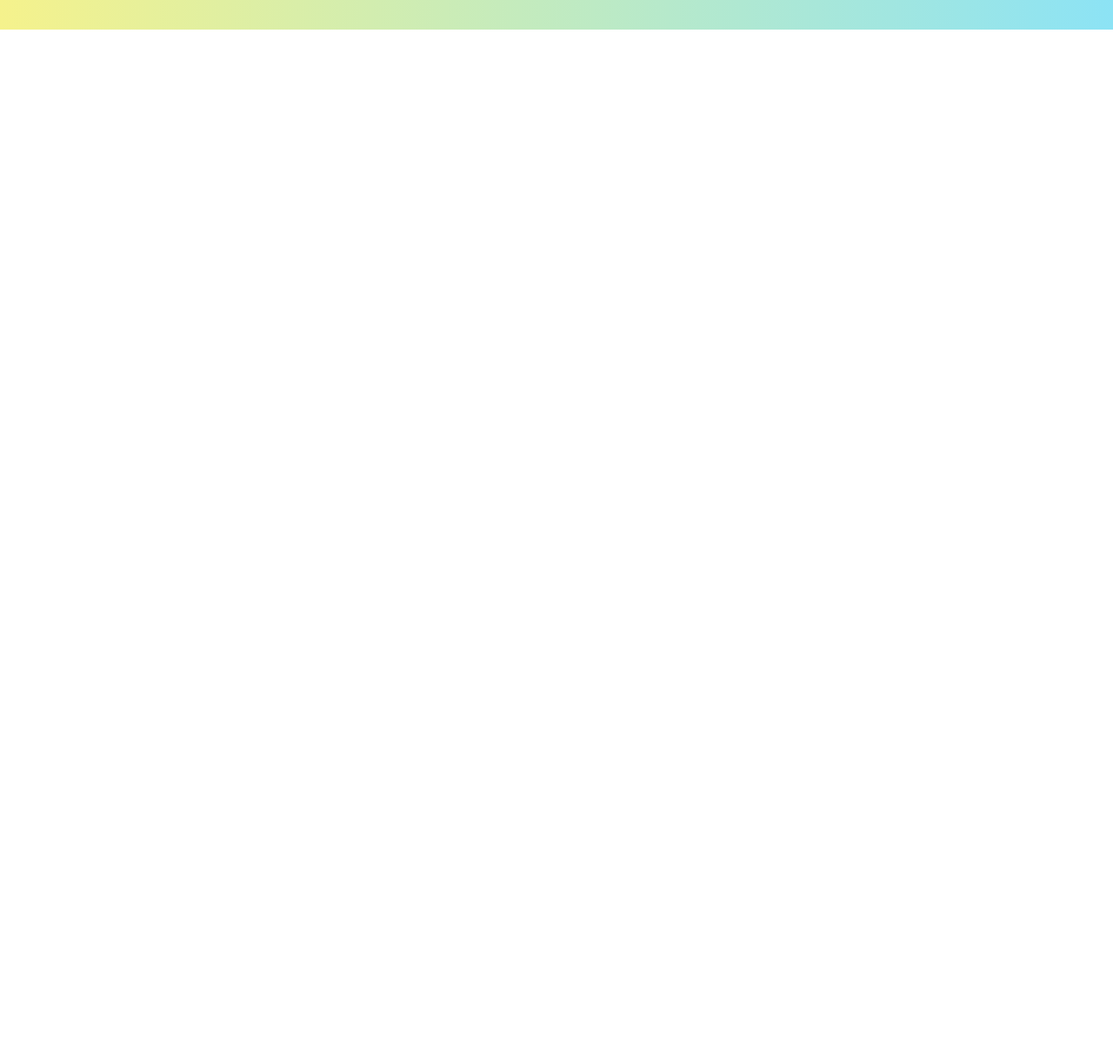
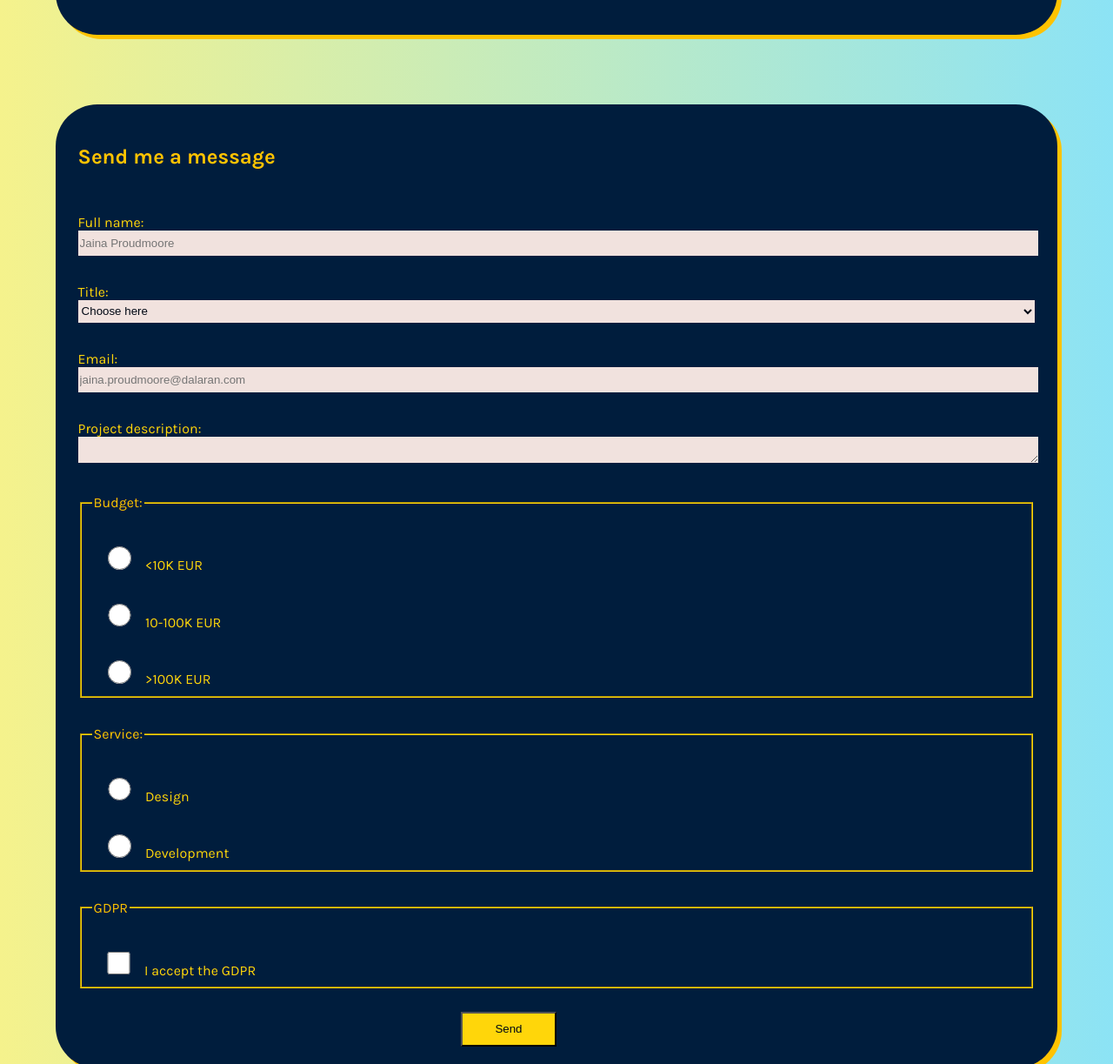
Before and after one commit to KristijanKokor/KristijanKokor.github.io, a plain HTML site: page index.html in a window 1280 px wide. Shown: the part 1577-2800 px from the top of the page at 87% size. Before the commit the page ends 1611 px from the top, so only its background shows below. Drawn offline with Linux system fonts and the light colour scheme.

Commit message:
Add Index and Styles
Fixed navigation bar bugs and added forms.

```diff
--- a/Styles.css
+++ b/Styles.css
@@ -24,6 +24,7 @@ section {
     border-radius: 3em;
     padding: 2%;
     margin: 5%;
+    margin-top: 5em;
     box-shadow: 5px 5px;
 }
 header > nav > a {
@@ -32,12 +33,11 @@ header > nav > a {
     color: var(--colour5);
     text-decoration: none;
     padding: 0;
-    margin: 0 20%;
-    border: 1px solid white;
     height: 1em;
     width: 5%;
     margin-top: 1em;
     text-align: center;
+    margin-left: 30%;
 }
 nav {
     width: 100%;
@@ -46,6 +46,7 @@ nav {
     background-color: var(--colour3);
     position: fixed;
     top: 0;
+    z-index: 3;
 }
 header {
     margin: 0;
@@ -81,3 +82,66 @@ address > a {
 nav:hover {
     height: 5em;
 }
+label {
+    display: inline-block;
+    width: 100%;
+    color: var(--colour5);
+    margin-top: 2em;
+}
+input {
+    width: 100%;
+    color: var(--colour1);
+    border: none;
+    height: 2em;
+    background-color: #f1e2de;
+}
+textarea {
+    width: 100%;
+    color: var(--colour1);
+    border: none;
+    height: 2em;
+    background-color: #f1e2de;
+}
+button {
+    background-color: var(--colour5);
+    color: var(--colour1);
+    margin-top: 2em;
+    width: 10%;
+    margin-left: 40%;
+    height: 3em;
+}
+button:hover {
+    background-color: var(--colour4);
+    border: none;
+}
+.radio_label {
+    display: inline-block;
+    width: 100%;
+}
+.budget_input {
+    width: 5%;
+    accent-color: #000814;
+}
+.service_input {
+    width: 5%;
+    accent-color: #000814;
+}
+.gdpr_input {
+    width: 5%;
+    accent-color: #000814;
+}
+select {
+    display: inline-block;
+    width: 100%;
+    height: 2em;
+    color: var(--colour1);
+    border: none;
+    background-color: #f1e2de;
+}
+footer {
+    margin-top: 20em;
+}
+fieldset {
+    margin-top: 2em;
+    border-color: var(--colour5);
+}
--- a/index.html
+++ b/index.html
@@ -92,6 +92,58 @@
                     </tbody>
                 </table>
             </section>
+            <section>
+                <h2>Send me a message</h2>
+                <form>
+                    <label>
+                        Full name: <input type="text" id="name" name="full_name" placeholder="Jaina Proudmoore" required>
+                    </label>
+                    <label>
+                        Title:
+                        <select name="title" id="title">
+                            <option disabled selected>Choose here</option>
+                            <option value="mister">Mr</option>
+                            <option value="miss">Mrs</option>
+                            <option value="sir">Sir</option>
+                            <option value="madam">Madam</option>
+                        </select>
+                    </label>
+                    <label>
+                        Email: <input type="email" id="email" name="email" placeholder="jaina.proudmoore@dalaran.com" required>
+                    </label>
+                    <label>
+                        Project description: <textarea type="text" id="message" name="message"></textarea>
+                    </label>
+                    <fieldset>
+                        <legend> Budget:</legend>
+                        <label class="radio_label">
+                            <input type="radio" id="budget" name="budget" value="&lt10K EUR" class="budget_input">&lt10K EUR
+                        </label>
+                        <label class="radio_label">
+                            <input type="radio" id="budget" name="budget" value="10-100K EUR" class="budget_input">10-100K EUR
+                        </label>
+                        <label class="radio_label">
+                            <input type="radio" id="budget" name="budget" value="&gt100K EUR" class="budget_input">&gt100K EUR
+                        </label>
+                    </fieldset>
+                    <fieldset>
+                        <legend>Service:</legend>
+                        <label class="radio_label">
+                            <input type="radio" id="service" name="service" value="design" class="service_input">Design
+                        </label>
+                        <label class="radio_label">
+                            <input type="radio" id="service" name="service" value="development" class="service_input">Development
+                        </label>
+                    </fieldset>
+                    <fieldset>
+                        <legend>GDPR</legend>
+                        <label class="radio_label">
+                            <input type="checkbox" id="gdpr" name="gdpr" value="yes" class="gdpr_input">I accept the GDPR
+                        </label>
+                    </fieldset>
+                    <button type="submit">Send</button>
+                </form>
+            </section>
         </main>
         <footer>
             <section>
```
